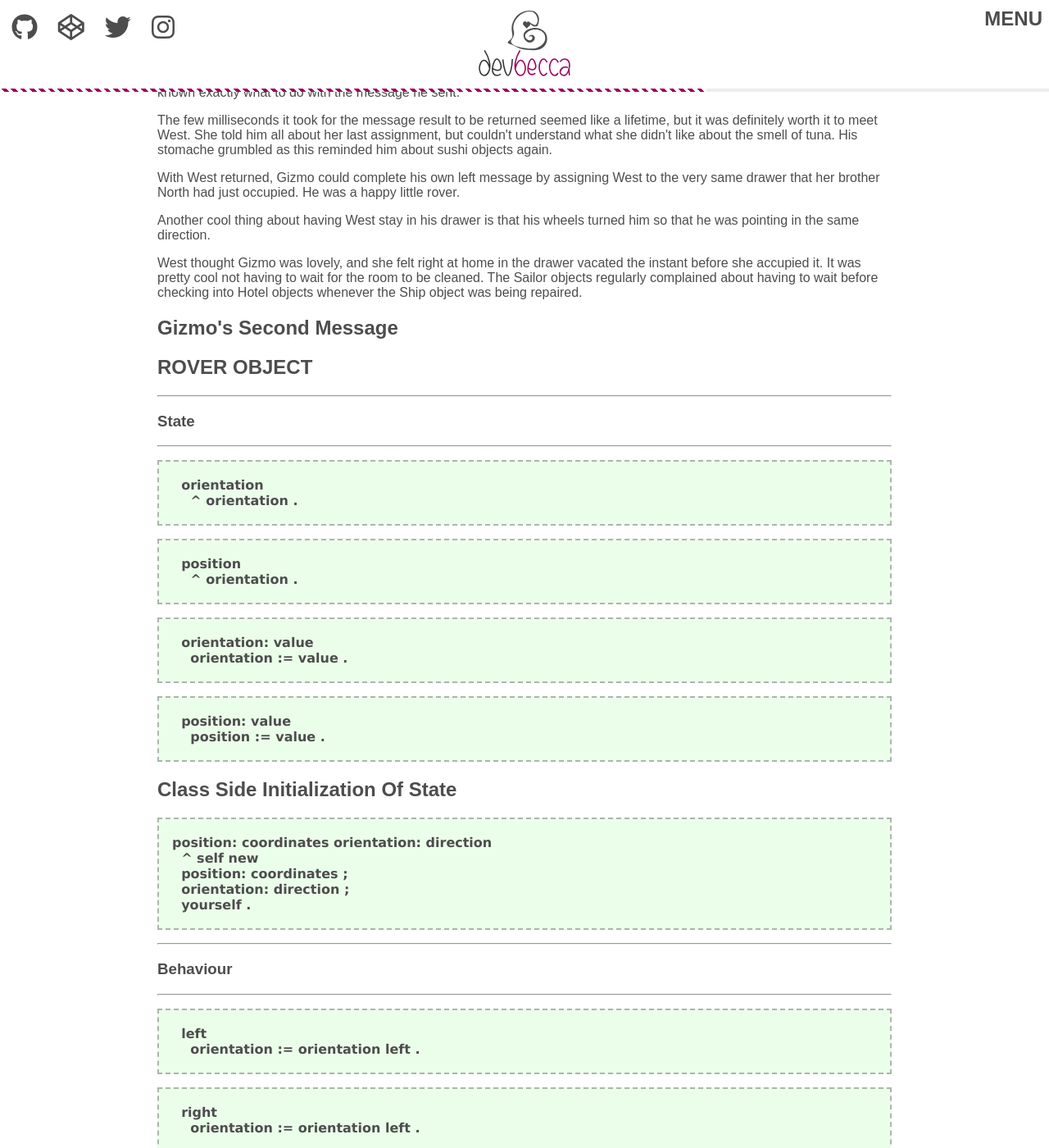
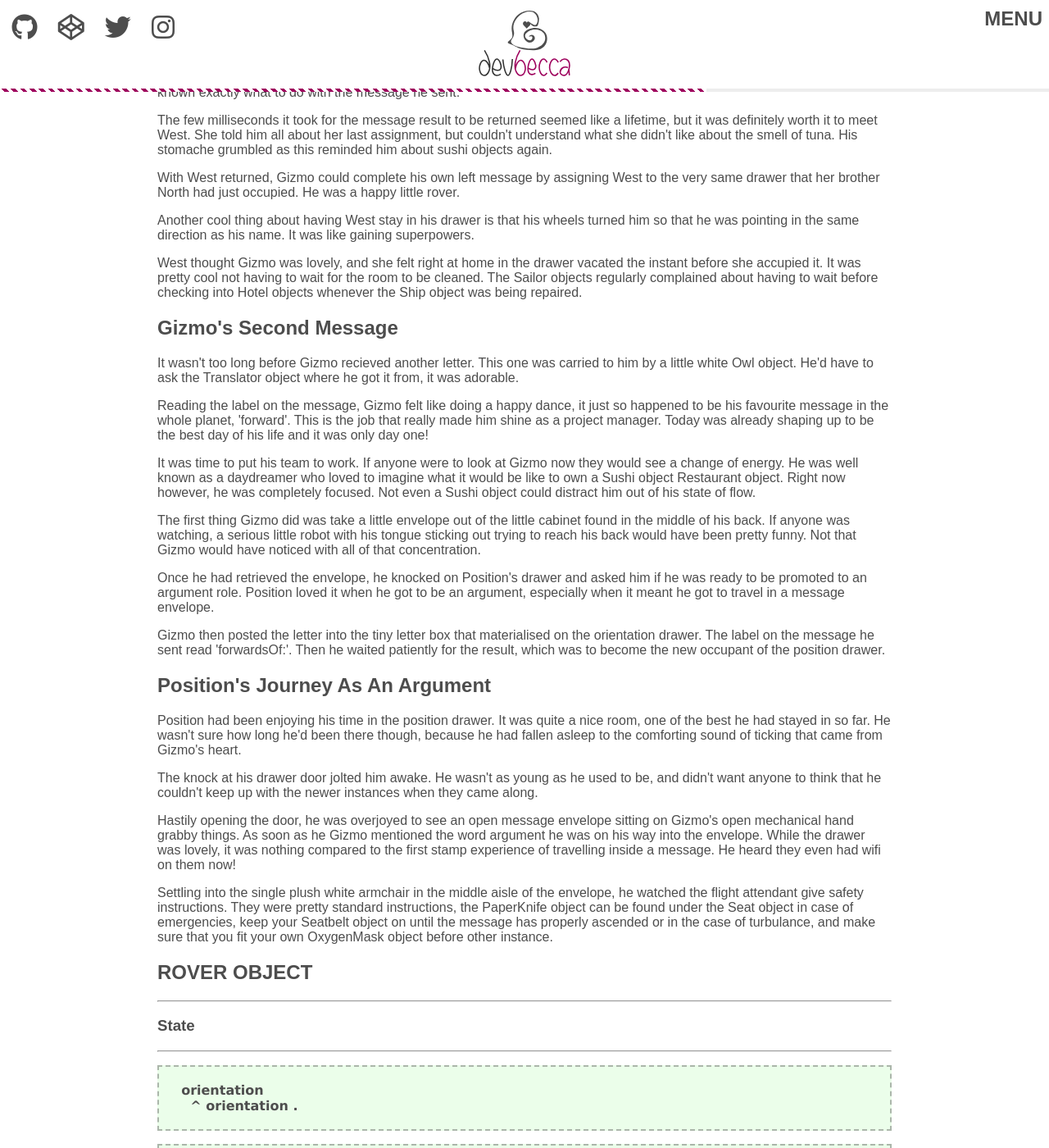
Before and after one commit to Becca9941/Becca9941.github.io, a Jekyll site: the page built from _posts/2019-08-16-rover-breakdown.html, in a window 1280 px wide and 1400 px high, scrolled down 5616 px. Shown: the whole window at 82% size. Built offline with Jekyll 4.4.1, drawn with Linux system fonts in a browser that asks for light colours; nearby versions of some CDN libraries.

Commit message:
wrote more of rover story

```diff
--- a/_posts/2019-08-16-rover-breakdown.html
+++ b/_posts/2019-08-16-rover-breakdown.html
@@ -77,13 +77,33 @@ title: Gizmo, a happy little Rover from the tiny red planet called "Objectlins"
 
 <p>With West returned, Gizmo could complete his own left message by assigning West to the very same drawer that her brother North had just occupied. He was a happy little rover.</p>
 
-<p>Another cool thing about having West stay in his drawer is that his wheels turned him so that he was pointing in the same direction.</p>
+<p>Another cool thing about having West stay in his drawer is that his wheels turned him so that he was pointing in the same direction as his name. It was like gaining superpowers.</p>
 
 <p>West thought Gizmo was lovely, and she felt right at home in the drawer vacated the instant before she accupied it. It was pretty cool not having to wait for the room to be cleaned. The Sailor objects regularly complained about having to wait before checking into Hotel objects whenever the Ship object was being repaired.</p>
 
 <h2>Gizmo's second message</h2>
 
-<p></p>
+<p>It wasn't too long before Gizmo recieved another letter. This one was carried to him by a little white Owl object. He'd have to ask the Translator object where he got it from, it was adorable.</p>
+
+<p>Reading the label on the message, Gizmo felt like doing a happy dance, it just so happened to be his favourite message in the whole planet, 'forward'. This is the job that really made him shine as a project manager. Today was already shaping up to be the best day of his life and it was only day one!</p>
+
+<p>It was time to put his team to work. If anyone were to look at Gizmo now they would see a change of energy. He was well known as a daydreamer who loved to imagine what it would be like to own a Sushi object Restaurant object. Right now however, he was completely focused. Not even a Sushi object could distract him out of his state of flow.</p>
+
+<p>The first thing Gizmo did was take a little envelope out of the little cabinet found in the middle of his back. If anyone was watching, a serious little robot with his tongue sticking out trying to reach his back would have been pretty funny. Not that Gizmo would have noticed with all of that concentration.</p>
+
+<p>Once he had retrieved the envelope, he knocked on Position's drawer and asked him if he was ready to be promoted to an argument role. Position loved it when he got to be an argument, especially when it meant he got to travel in a message envelope.</p>
+
+<p>Gizmo then posted the letter into the tiny letter box that materialised on the orientation drawer. The label on the message he sent read 'forwardsOf:'. Then he waited patiently for the result, which was to become the new occupant of the position drawer.</p>
+
+<h2>Position's journey as an argument</h2>
+
+<p>Position had been enjoying his time in the position drawer. It was quite a nice room, one of the best he had stayed in so far. He wasn't sure how long he'd been there though, because he had fallen asleep to the comforting sound of ticking that came from Gizmo's heart.</p>
+
+<p>The knock at his drawer door jolted him awake. He wasn't as young as he used to be, and didn't want anyone to think that he couldn't keep up with the newer instances when they came along.</p>
+
+<p>Hastily opening the door, he was overjoyed to see an open message envelope sitting on Gizmo's open mechanical hand grabby things. As soon as he Gizmo mentioned the word argument he was on his way into the envelope. While the drawer was lovely, it was nothing compared to the first stamp experience of travelling inside a message. He heard they even had wifi on them now!</p>
+
+<p>Settling into the single plush white armchair in the middle aisle of the envelope, he watched the flight attendant give safety instructions. They were pretty standard instructions, the PaperKnife object can be found under the Seat object in case of emergencies, keep your Seatbelt object on until the message has properly ascended or in the case of turbulance, and make sure that you fit your own OxygenMask object before other instance.</p>
 
 
 
```
